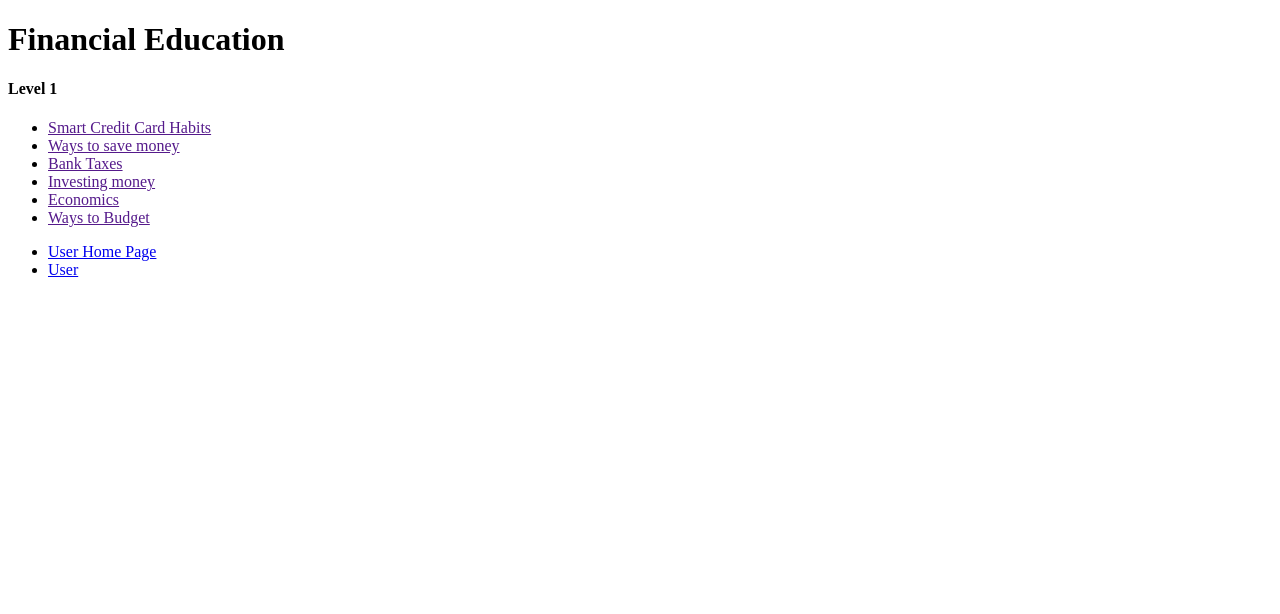
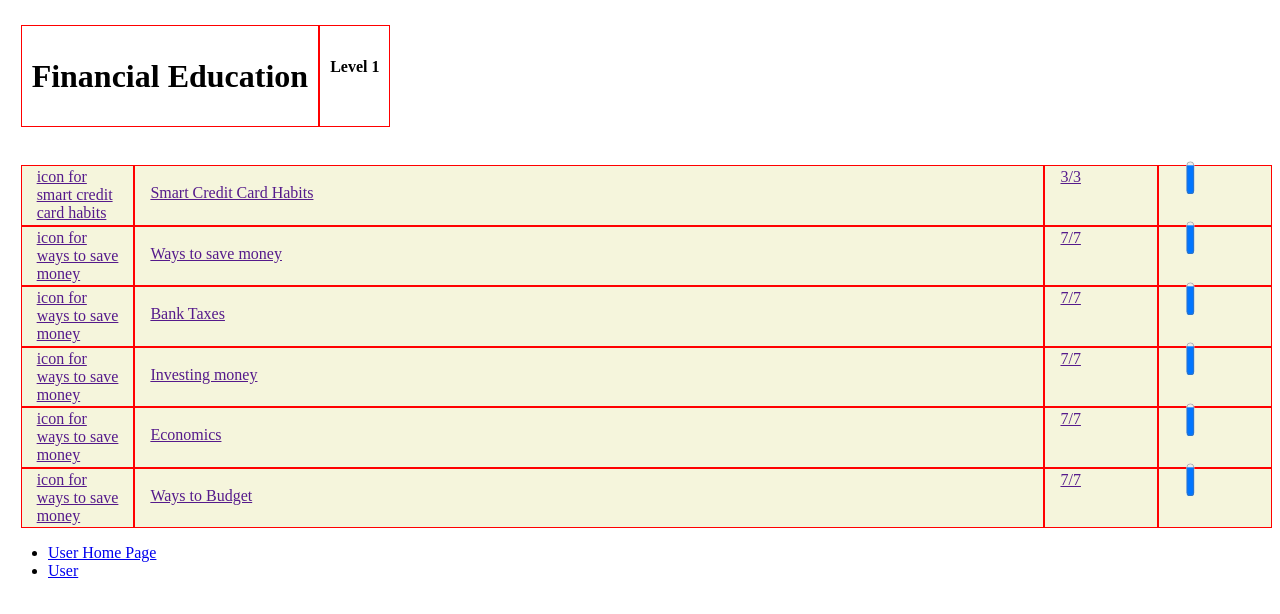
Before and after one commit to sniper000/Duolingo-for-Financial-Literacy, a plain HTML site: page financial_literacy.html in a window 1280 px wide. Drawn offline with Linux system fonts and the light colour scheme.

Commit message:
changed layout in financial literacy

```diff
--- a/financial_literacy.html
+++ b/financial_literacy.html
@@ -3,20 +3,129 @@
   <head>
     <meta charset="utf-8">
     <meta name="viewport" content="width=device-width">
-    <title>repl.it</title>
+    <title>Financial Literacy</title>
     <link href="style.css" rel="stylesheet" type="text/css" />
   </head>
   <body>
-    <h1>Financial Education</h1>
-    <h4>Level 1</h4>
-    <ul>
-      <li><a href="">Smart Credit Card Habits</a></li>
-      <li><a href="">Ways to save money</a></li>
-      <li><a href="">Bank Taxes</a></li>
-      <li><a href="">Investing money</a></li>
-      <li><a href="">Economics</a></li>
-      <li><a href="">Ways to Budget</a></li>
-    </ul>
+
+    <div class = "container-1">
+      <div class = "box box-1">
+        <h1>Financial Education</h1>
+      </div>
+      <div class = "box box-2">
+        <h4>Level 1</h4>
+      </div>
+    </div>
+
+    <div class = "grid-container">
+      <div class = "grid-item grid-item-1">
+        <a href="">icon for smart credit card habits</a>
+      </div>
+      <div class = "grid-item grid-item-2">
+        <a href="">Smart Credit Card Habits</a>
+      </div>
+      <div class = "grid-item grid-item-3">
+        <a href="">3/3</a>
+      </div>
+      <div class = "grid-item grid-item-4">
+        <progress
+          max=100
+          min=0
+          value=90
+          style="width:40%"
+        />
+      </div>
+
+      <div class = "grid-item grid-item-4">
+        <a href="">icon for ways to save money</a>
+      </div>
+      <div class = "grid-item grid-item-5">
+        <a href="">Ways to save money</a>
+      </div>
+      <div class = "grid-item grid-item-6">
+        <a href="">7/7</a>
+      </div>
+      <div class = "grid-item grid-item-4">
+        <progress
+          max=100
+          min=0
+          value=90
+          style="width:40%"
+        />
+      </div>
+
+      <div class = "grid-item grid-item-7">
+        <a href="">icon for ways to save money</a>
+      </div>
+      <div class = "grid-item grid-item-8">
+        <a href="">Bank Taxes</a>
+      </div>
+      <div class = "grid-item grid-item-9">
+        <a href="">7/7</a>
+      </div>
+      <div class = "grid-item grid-item-4">
+        <progress
+        max=100
+        min=0
+        value=90
+        style="width:40%"
+      />
+      </div>
+
+      <div class = "grid-item grid-item-10">
+        <a href="">icon for ways to save money</a>
+      </div>
+      <div class = "grid-item grid-item-11">
+        <a href=""><a href="">Investing money</a></a>
+      </div>
+      <div class = "grid-item grid-item-12">
+        <a href="">7/7</a>
+      </div>
+      <div class = "grid-item grid-item-4">
+        <progress
+        max=100
+        min=0
+        value=90
+        style="width:40%"
+      />
+      </div>
+
+      <div class = "grid-item grid-item-13">
+        <a href="">icon for ways to save money</a>
+      </div>
+      <div class = "grid-item grid-item-14">
+        <a href=""><a href="">Economics</a></a>
+      </div>
+      <div class = "grid-item grid-item-15">
+        <a href="">7/7</a>
+      </div>
+      <div class = "grid-item grid-item-4">
+        <progress
+        max=100
+        min=0
+        value=90
+        style="width:40%"
+      />
+      </div>
+
+      <div class = "grid-item grid-item-16">
+        <a href="">icon for ways to save money</a>
+      </div>
+      <div class = "grid-item grid-item-17">
+        <a href=""><a href="">Ways to Budget</a></a>
+      </div>
+      <div class = "grid-item grid-item-18">
+        <a href="">7/7</a>
+      </div>
+      <div class = "grid-item grid-item-4">
+        <progress
+        max=100
+        min=0
+        value=90
+        style="width:40%"
+      />
+      </div>
+    </div>
     <footer>
         <ul>
             <li><a href="index.html" class = "footer_items">User Home Page</a></li>
--- a/style.css
+++ b/style.css
@@ -0,0 +1,36 @@
+.grid-container {
+    display: grid;
+    grid-template-columns: 2fr 7fr 1fr;
+    background-color: beige;
+    margin-left: 1%;
+
+}
+.grid-container {
+    display: grid;
+    grid-template-columns: 1fr 8fr 1fr 1fr;
+    background-color: lightcyans;
+}
+.grid-item{
+    border: 1px solid red;
+    padding: 15px;
+    padding-top: 2%;
+    padding-bottom: 2%;
+}
+
+.container-1{
+    display: flex;
+    margin-top: 2%;
+    margin-bottom: 3%;
+    margin-left: 1%;
+}
+
+.box{
+    border: 1px solid red;
+    padding: 10px;
+}
+
+progress {
+    /*margin-top: 100px;*/
+    /*margin-left: -50px;*/
+    transform: rotate(270deg);
+}
```
Also changed, not shown: index.html (+1 -1 lines).
